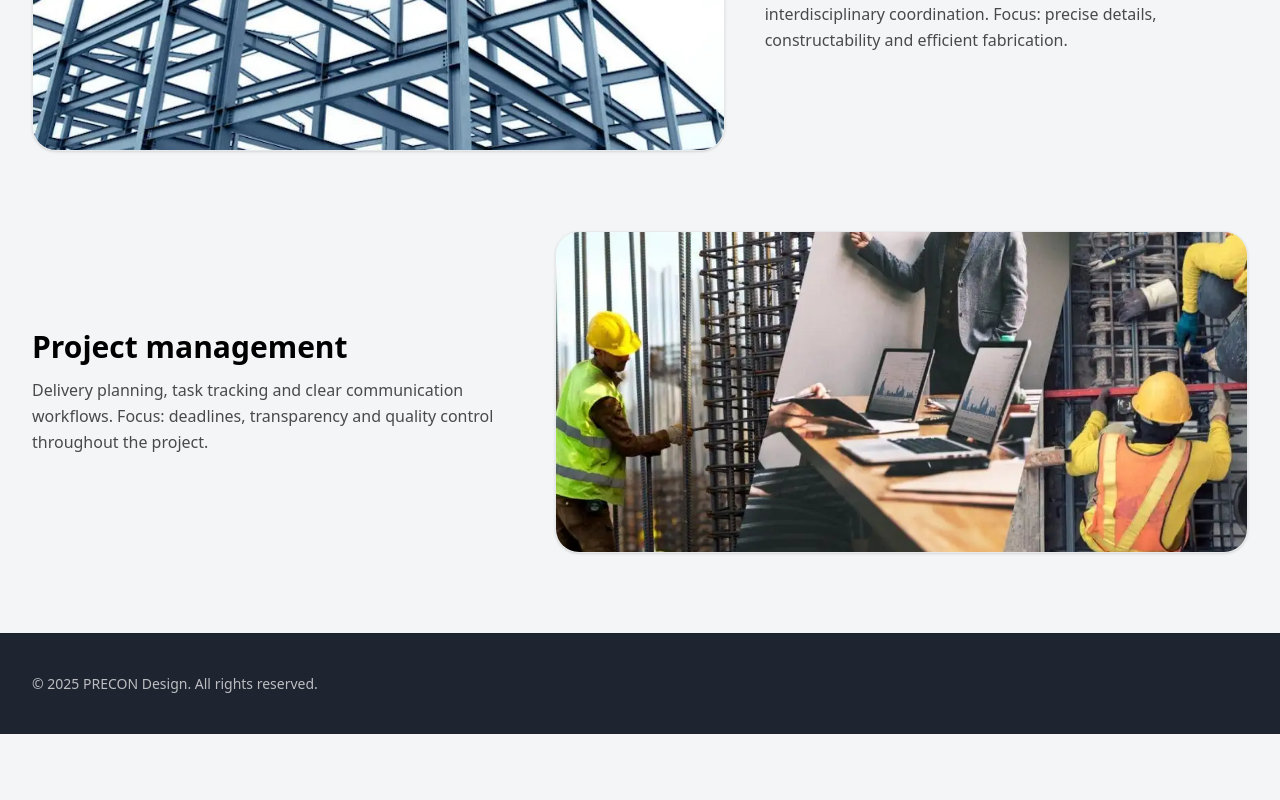
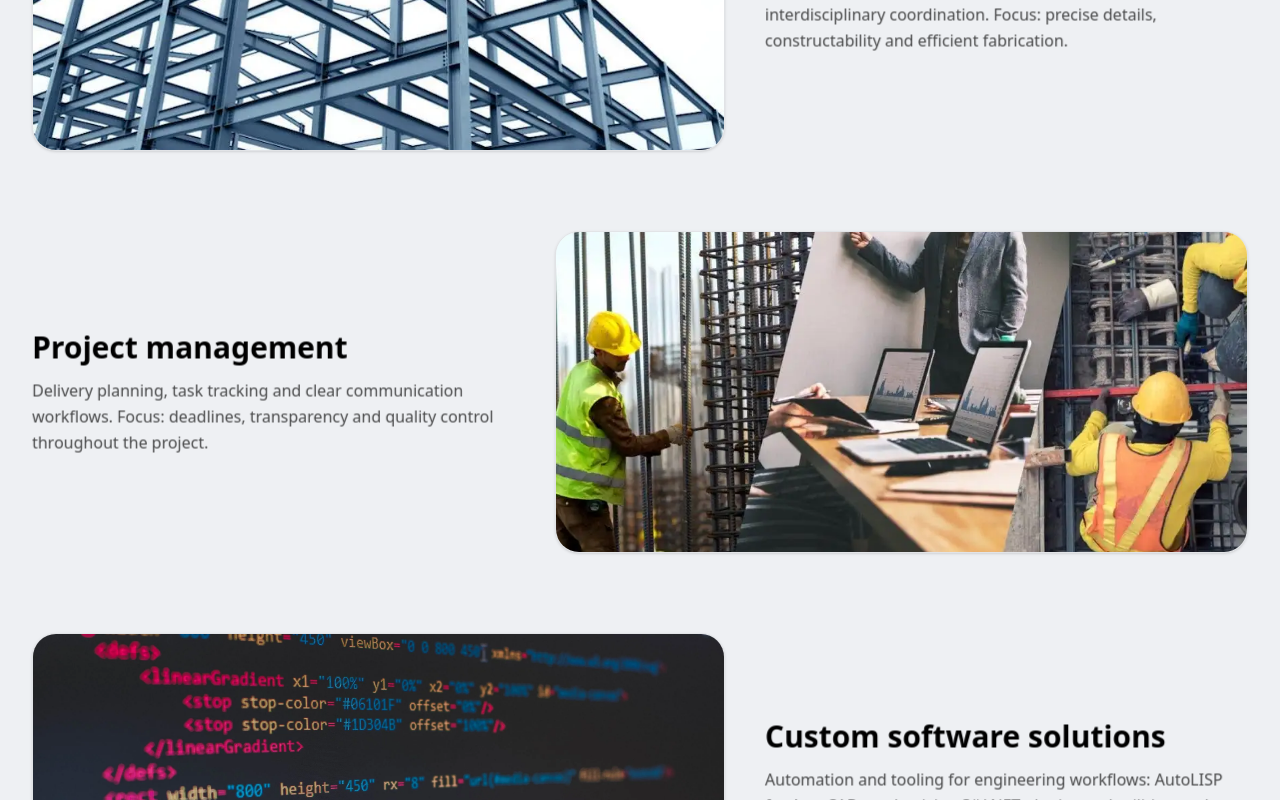
Before and after one commit to bboriss/Precon-website, a Next.js app: page /en in a window 1280 px wide. Shown: the part 2000-2800 px from the top of the page. Before the commit the page ends 2734 px from the top, so only its background shows below. Built offline with nearby package versions, Linux system fonts and the light colour scheme.

Commit message:
v3 animations expertise

```diff
--- a/src/app/[locale]/page.tsx
+++ b/src/app/[locale]/page.tsx
@@ -1,108 +1,77 @@
-import { getTranslations } from "next-intl/server";
-import Image from "next/image";
+import {getTranslations} from "next-intl/server";
 
-import { Container } from "@/components/Container";
-import AutoScrollToExpertise from "@/components/AutoScrollToExpertise";
 import HeroVideo from "@/components/HeroVideo";
+import ExpertiseSection, {ExpertiseItem} from "@/components/ExpertiseSection";
 
-type ItemKey = "precast" | "concrete" | "steel" | "management";
+type ItemKey = "precast" | "concrete" | "steel" | "management" | "software";
 
 export default async function Page({
   params
 }: {
-  params: Promise<{ locale: string }>;
+  params: Promise<{locale: string}>;
 }) {
-  const { locale } = await params;
-  const t = await getTranslations({ locale });
+  const {locale} = await params;
+  const t = await getTranslations({locale});
 
-  const items: Array<{ key: ItemKey; image: string }> = [
-    { key: "precast", image: "/precast.webp" },
-    { key: "concrete", image: "/concrete.webp" },
-    { key: "steel", image: "/steel.webp" },
-    { key: "management", image: "/management.webp" }
+  const items: ExpertiseItem[] = [
+    {
+      key: "precast",
+      image: "/precast.webp",
+      title: t("expertise.items.precast.title"),
+      body: t("expertise.items.precast.body")
+    },
+    {
+      key: "concrete",
+      image: "/concrete.webp",
+      title: t("expertise.items.concrete.title"),
+      body: t("expertise.items.concrete.body")
+    },
+    {
+      key: "steel",
+      image: "/steel.webp",
+      title: t("expertise.items.steel.title"),
+      body: t("expertise.items.steel.body")
+    },
+    {
+      key: "management",
+      image: "/management.webp",
+      title: t("expertise.items.management.title"),
+      body: t("expertise.items.management.body")
+    },
+
+    // ✅ NOVO: Custom Software Solutions (slika: code.webp)
+    {
+      key: "software",
+      image: "/code.webp",
+      title:
+        locale === "sr"
+          ? "Custom software rešenja"
+          : "Custom software solutions",
+      body:
+        locale === "sr"
+          ? "Automatizacija i alati za inženjerske tokove rada: AutoLISP za AutoCAD produktivnost, C#/.NET plug-inovi i utility alati, i JavaScript (Node.js + web) za dashboarde, kalkulatore i obradu fajlova."
+          : "Automation and tooling for engineering workflows: AutoLISP for AutoCAD productivity, C#/.NET plugins and utilities, and JavaScript (Node.js + web) for dashboards, calculators and file-processing pipelines."
+    }
   ];
 
   return (
     <>
-      {/* auto-snap when user starts scrolling from top (once per session) */}
-      <AutoScrollToExpertise targetId="expertise" delayMs={350} />
-
       <HeroVideo
         src="/hero.mp4"
         title={t("hero.title")}
-        subtitle={t("hero.subtitle")} // npr. "Let's build together"
+        subtitle={t("hero.subtitle")}
         stats={[
-          { value: 120, label: t("stats.projects"), suffix: "+" },
-          { value: 150000, label: t("stats.rebarArea"), suffix: "m²" },
-          { value: 10, label: t("stats.clients"), suffix: "+" }
+          {value: 120, label: t("stats.projects"), suffix: "+"},
+          {value: 150000, label: t("stats.rebarArea"), suffix: "m²"},
+          {value: 10, label: t("stats.clients"), suffix: "+"}
         ]}
       />
 
-
-      {/* EXPERTISE */}
-      <section id="expertise" className="py-14 md:py-20 bg-[var(--bg)]">
-        <Container>
-          <h2 className="text-4xl md:text-5xl font-semibold tracking-tight text-black">
-            {t("expertise.title")}
-          </h2>
-
-          {/* koristi ono što imaš u JSON-u: lead ili subtitle */}
-          <p className="mt-4 max-w-3xl text-base md:text-lg text-black/70">
-            {t("expertise.lead")}
-          </p>
-
-          <div className="mt-10 space-y-14 md:space-y-20">
-            {items.map((it, idx) => {
-              const reverse = idx % 2 === 1;
-
-              return (
-                <div
-                  key={it.key}
-                  className="grid items-center gap-6 md:gap-10 md:grid-cols-12"
-                >
-                  {/* IMAGE (cik-cak) */}
-                  <div
-                    className={[
-                      "md:col-span-7",
-                      reverse ? "md:order-2 md:col-start-6" : "md:order-1"
-                    ].join(" ")}
-                  >
-                    <div className="relative overflow-hidden rounded-3xl shadow-sm border border-black/5">
-                      <div className="relative h-[240px] sm:h-[280px] md:h-[320px]">
-                        <Image
-                          src={it.image}
-                          alt={t(`expertise.items.${it.key}.title`)}
-                          fill
-                          className="object-cover"
-                          sizes="(max-width: 768px) 100vw, 60vw"
-                          priority={idx < 2}
-                        />
-                      </div>
-                    </div>
-                  </div>
-
-                  {/* TEXT */}
-                  <div
-                    className={[
-                      "md:col-span-5",
-                      reverse ? "md:order-1" : "md:order-2"
-                    ].join(" ")}
-                  >
-                    <h3 className="text-2xl md:text-3xl font-semibold text-black">
-                      {t(`expertise.items.${it.key}.title`)}
-                    </h3>
-
-                    {/* koristi body ili text – zavisi šta imaš u JSON-u */}
-                    <p className="mt-3 text-sm md:text-base text-black/70 leading-relaxed">
-                      {t(`expertise.items.${it.key}.body`)}
-                    </p>
-                  </div>
-                </div>
-              );
-            })}
-          </div>
-        </Container>
-      </section>
+      <ExpertiseSection
+        title={t("expertise.title")}
+        lead={t("expertise.lead")}
+        items={items}
+      />
     </>
   );
 }
--- a/src/app/globals.css
+++ b/src/app/globals.css
@@ -9,6 +9,14 @@
   --accent: #f5a623;
 
   --header-h: 5rem; /* h-16 */
+/* Expertise section background (malo tamnije, u tonu header-a) */
+  --section-bg: color-mix(in oklab, var(--ink) 14%, white);
+    --section-bg: #eef0f3; /* siva pozadina za Expertise; menjaj po ukusu */
+
+
+  /* svetla geometrija (menjaj procente po ukusu) */
+  --geom:  color-mix(in oklab, var(--ink) 18%, white);
+  --geom2: color-mix(in oklab, var(--ink) 10%, white);
 }
 
 
--- a/src/components/AutoScrollToExpertise.tsx
+++ /dev/null
@@ -1,33 +0,0 @@
-"use client";
-
-import {useEffect} from "react";
-
-export default function AutoScrollToExpertise({
-  targetId = "expertise",
-  delayMs = 350
-}: {
-  targetId?: string;
-  delayMs?: number;
-}) {
-  useEffect(() => {
-    const key = "precon_autoscroll_done";
-    if (sessionStorage.getItem(key) === "1") return;
-
-    const onScroll = () => {
-      if (window.scrollY > 10) {
-        sessionStorage.setItem(key, "1");
-        window.removeEventListener("scroll", onScroll);
-
-        window.setTimeout(() => {
-          const el = document.getElementById(targetId);
-          if (el) el.scrollIntoView({behavior: "smooth", block: "start"});
-        }, delayMs);
-      }
-    };
-
-    window.addEventListener("scroll", onScroll, {passive: true});
-    return () => window.removeEventListener("scroll", onScroll);
-  }, [targetId, delayMs]);
-
-  return null;
-}
--- /dev/null
+++ b/src/components/ExpertiseSection.tsx
@@ -0,0 +1,190 @@
+"use client";
+
+import {useEffect, useMemo, useRef, useState} from "react";
+import Image from "next/image";
+
+type ItemKey = "precast" | "concrete" | "steel" | "management" | "software";
+
+export type ExpertiseItem = {
+  key: ItemKey;
+  image: string;
+  title: string;
+  body: string;
+};
+
+// ===== TUNING (promeni ovde) =====
+const IMAGE_MS = 2900;      // trajanje fade za sliku
+const TEXT_MS = 1200;       // trajanje za tekst (fade + slide)
+const TEXT_DELAY_MS = 300;  // mali delay da tekst “prati” sliku
+const OFFSET_PX = 26;       // koliko tekst “dolazi” sa strane
+// ================================
+
+function useInView(options?: IntersectionObserverInit) {
+  const ref = useRef<HTMLDivElement | null>(null);
+  const [inView, setInView] = useState(false);
+
+  useEffect(() => {
+    const reduce =
+      typeof window !== "undefined" &&
+      window.matchMedia &&
+      window.matchMedia("(prefers-reduced-motion: reduce)").matches;
+
+    if (reduce) {
+      // ne radimo setState sync u effect-u (React warning)
+      requestAnimationFrame(() => setInView(true));
+      return;
+    }
+
+    const el = ref.current;
+    if (!el) return;
+
+    const obs = new IntersectionObserver(
+      ([entry]) => {
+        if (entry.isIntersecting) {
+          setInView(true);
+          obs.disconnect(); // animate once
+        }
+      },
+      {threshold: 0.2, rootMargin: "0px 0px -10% 0px", ...(options || {})}
+    );
+
+    obs.observe(el);
+    return () => obs.disconnect();
+  }, [options]);
+
+  return {ref, inView};
+}
+
+export default function ExpertiseSection({
+  title,
+  lead,
+  items
+}: {
+  title: string;
+  lead: string;
+  items: ExpertiseItem[];
+}) {
+  return (
+    <section
+      id="expertise"
+      className="relative overflow-hidden py-14 md:py-20 bg-[var(--section-bg)]"
+    >
+      <div className="mx-auto max-w-7xl px-6 lg:px-8">
+        <h2 className="text-4xl md:text-5xl font-semibold tracking-tight text-black">
+          {title}
+        </h2>
+
+        <p className="mt-4 max-w-3xl text-base md:text-lg text-black/70">
+          {lead}
+        </p>
+
+        <div className="mt-10 space-y-14 md:space-y-20">
+          {items.map((it, idx) => {
+            const reverse = idx % 2 === 1;
+            return (
+              <ExpertiseRow
+                key={it.key}
+                item={it}
+                reverse={reverse}
+                priority={idx < 2}
+              />
+            );
+          })}
+        </div>
+      </div>
+    </section>
+  );
+}
+
+function ExpertiseRow({
+  item,
+  reverse,
+  priority
+}: {
+  item: ExpertiseItem;
+  reverse: boolean;
+  priority: boolean;
+}) {
+  const {ref, inView} = useInView();
+
+  const imageStyle = useMemo<React.CSSProperties>(
+    () => ({
+      transitionProperty: "opacity",
+      transitionDuration: `${IMAGE_MS}ms`,
+      transitionTimingFunction: "cubic-bezier(.16,1,.3,1)"
+    }),
+    []
+  );
+
+  const textStyle = useMemo<React.CSSProperties>(
+    () => ({
+      transitionProperty: "opacity, transform",
+      transitionDuration: `${TEXT_MS}ms`,
+      transitionDelay: `${TEXT_DELAY_MS}ms`,
+      transitionTimingFunction: "cubic-bezier(.16,1,.3,1)"
+    }),
+    []
+  );
+
+  return (
+    <div ref={ref} className="grid items-center gap-6 md:gap-10 md:grid-cols-12">
+      {/* IMAGE */}
+      <div
+        className={[
+          "md:col-span-7",
+          reverse ? "md:order-2 md:col-start-6" : "md:order-1"
+        ].join(" ")}
+      >
+        <div
+          className={[
+            "will-change-opacity",
+            inView ? "opacity-100" : "opacity-0"
+          ].join(" ")}
+          style={imageStyle}
+        >
+          <div className="relative overflow-hidden rounded-3xl shadow-sm border border-black/5">
+            <div className="relative h-[240px] sm:h-[280px] md:h-[320px]">
+              <Image
+                src={item.image}
+                alt={item.title}
+                fill
+                className="object-cover"
+                sizes="(max-width: 768px) 100vw, 60vw"
+                priority={priority}
+              />
+            </div>
+          </div>
+        </div>
+      </div>
+
+      {/* TEXT */}
+      <div
+        className={[
+          "md:col-span-5",
+          reverse ? "md:order-1" : "md:order-2"
+        ].join(" ")}
+      >
+        <div
+          className={[
+            "will-change-[transform,opacity]",
+            inView ? "opacity-100 translate-x-0 translate-y-0" : "opacity-0"
+          ].join(" ")}
+          style={{
+            ...textStyle,
+            transform: inView
+              ? "translate3d(0,0,0)"
+              : `translate3d(${reverse ? -OFFSET_PX : OFFSET_PX}px, 2px, 0)`
+          }}
+        >
+          <h3 className="text-2xl md:text-3xl font-semibold text-black">
+            {item.title}
+          </h3>
+
+          <p className="mt-3 text-sm md:text-base text-black/70 leading-relaxed">
+            {item.body}
+          </p>
+        </div>
+      </div>
+    </div>
+  );
+}
```
Also changed, not shown: public/code.webp (added).
